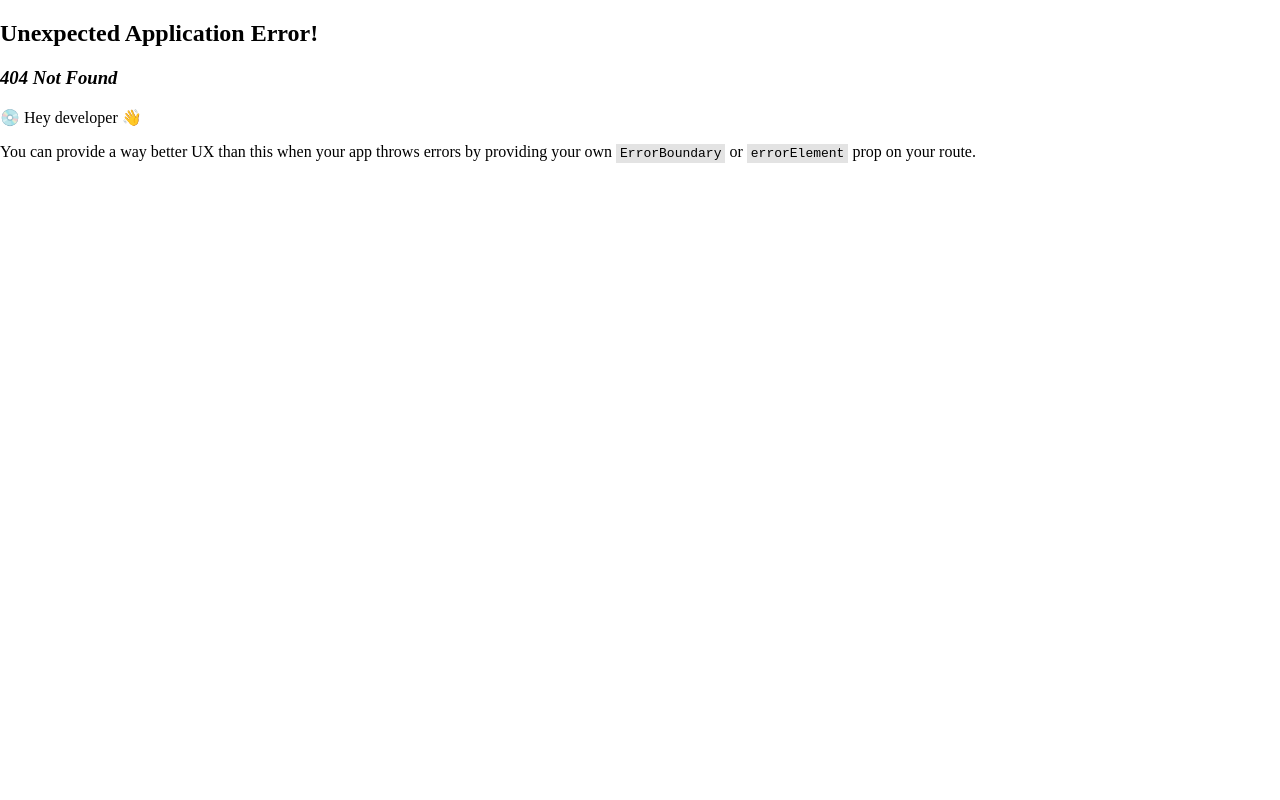
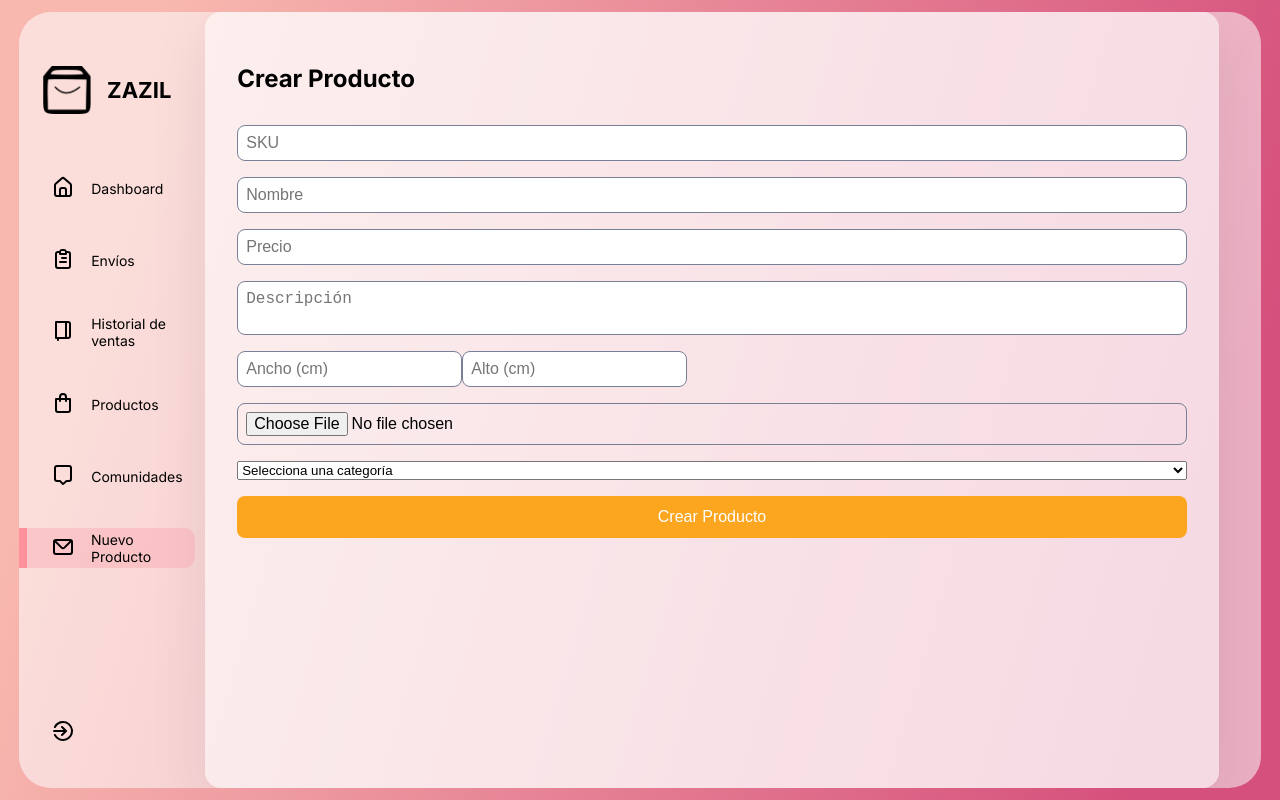
Before and after one commit to Sebastian-Espinoza-25/Reto-TC2007B.401-Equipo-6-Web, a React (Create React App) app: page /productform in a window 1280 px wide. Before the commit this address had no page. Built offline with nearby package versions, Linux system fonts and the light colour scheme.

Commit message:
integración de formulario para nuevo producto

```diff
--- a/src/Data/Data.js
+++ b/src/Data/Data.js
@@ -6,6 +6,7 @@ import {
     UilShoppingBag,
     UilChat,
     UilUsdSquare,
+    UilEnvelope,
 } from '@iconscout/react-unicons'
 
 import img1 from '../imgs/img1.png';
@@ -37,6 +38,11 @@ export const SidebarData = [
         icon : UilChat,
         heading : 'Comunidades',
         path: '/appcomunidades',
+    },
+    {
+        icon : UilEnvelope,
+        heading : 'Nuevo Producto',
+        path: '/productform',
     }
 ];
 
--- /dev/null
+++ b/src/components/Pages/AppProductForm.js
@@ -0,0 +1,17 @@
+import React from 'react';
+import Sidebar from '../Sidebar/Sidebar';
+import ProductForm from '../ProductForm/ProductForm';
+import './AppComun.css';
+
+function AppProductForm() {
+  return (
+    <div className='AppCss'>
+      <div className='AppGlassNew'>
+        <Sidebar />
+        <ProductForm />
+      </div>
+    </div>
+  );
+}
+
+export default AppProductForm;
--- /dev/null
+++ b/src/components/ProductForm/ProductForm.css
@@ -0,0 +1,35 @@
+.product-form {
+    display: flex;
+    flex-direction: column;
+    gap: 1rem;
+    background: var(--glass);
+    padding: 2rem;
+    border-radius: 1rem;
+    box-shadow: var(--boxShadow);
+}
+
+.product-form h2 {
+    margin-bottom: 1rem;
+}
+
+.product-form input,
+.product-form textarea {
+    padding: 0.5rem;
+    border: 1px solid var(--gray);
+    border-radius: 0.5rem;
+    font-size: 1rem;
+}
+
+.product-form button {
+    padding: 0.75rem;
+    border: none;
+    border-radius: 0.5rem;
+    background: var(--orange);
+    color: white;
+    font-size: 1rem;
+    cursor: pointer;
+}
+
+.product-form button:hover {
+    background: darken(var(--orange), 10%);
+}
--- /dev/null
+++ b/src/components/ProductForm/ProductForm.jsx
@@ -0,0 +1,89 @@
+import React, { useState } from 'react';
+import './ProductForm.css';
+
+const ProductForm = () => {
+  const [formData, setFormData] = useState({
+    sku: '',
+    name: '',
+    price: '',
+    description: '',
+    dimensions_width: '',
+    dimensions_height: '',
+    image_path: null,
+    category: ''
+  });
+
+  const handleChange = (e) => {
+    const { name, value, files } = e.target;
+    setFormData({
+      ...formData,
+      [name]: files ? files[0] : value
+    });
+  };
+
+  const handleDimensionsChange = (e) => {
+    const { name, value } = e.target;
+    setFormData({
+      ...formData,
+      [name]: value
+    });
+  };
+
+  const handleSubmit = async (e) => {
+    e.preventDefault();
+    if (formData.price < 0) {
+      alert('El precio no puede ser un valor negativo.');
+      return;
+    }
+    const dimensions = `${formData.dimensions_width} x ${formData.dimensions_height} cm`;
+    const dataToSend = new FormData();
+    dataToSend.append('sku', formData.sku);
+    dataToSend.append('name', formData.name);
+    dataToSend.append('price', formData.price);
+    dataToSend.append('description', formData.description);
+    dataToSend.append('dimensions', dimensions);
+    dataToSend.append('image_path', formData.image_path);
+    dataToSend.append('category', formData.category);
+    dataToSend.append('rating', 0);
+
+    try {
+      const response = await fetch('http://localhost:3000/api/products', {
+        method: 'POST',
+        body: dataToSend
+      });
+      if (response.ok) {
+        alert('Producto creado exitosamente');
+      } else {
+        alert('Error al crear el producto');
+      }
+    } catch (error) {
+      console.error('Error:', error);
+      alert('Error al crear el producto');
+    }
+  };
+
+  return (
+    <form className="product-form" onSubmit={handleSubmit} encType="multipart/form-data">
+      <h2>Crear Producto</h2>
+      <input type="text" name="sku" placeholder="SKU" value={formData.sku} onChange={handleChange} required />
+      <input type="text" name="name" placeholder="Nombre" value={formData.name} onChange={handleChange} required />
+      <input type="number" name="price" placeholder="Precio" value={formData.price} onChange={handleChange} required />
+      <textarea name="description" placeholder="Descripción" value={formData.description} onChange={handleChange} required style={{ resize: 'none' }} />
+      <div>
+        <input type="number" name="dimensions_width" placeholder="Ancho (cm)" value={formData.dimensions_width} onChange={handleDimensionsChange} required />
+        <input type="number" name="dimensions_height" placeholder="Alto (cm)" value={formData.dimensions_height} onChange={handleDimensionsChange} required />
+      </div>
+      <input type="file" name="image_path" onChange={handleChange} required />
+      <select name="category" value={formData.category} onChange={handleChange} required>
+        <option value="">Selecciona una categoría</option>
+        <option value="Toallas Regulares">Toallas Regulares</option>
+        <option value="Toallas Nocturnas">Toallas Nocturnas</option>
+        <option value="Toallas Teen">Toallas Teen</option>
+        <option value="Pantiprotectores Diarios">Pantiprotectores Diarios</option>
+      </select>
+      <button type="submit">Crear Producto</button>
+    </form>
+  );
+};
+
+export default ProductForm;
```
Also changed, not shown: src/index.js (+14 -17 lines).
